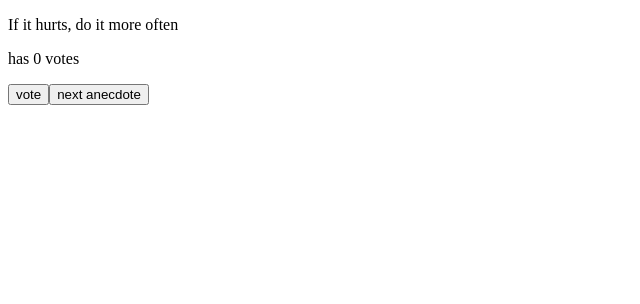
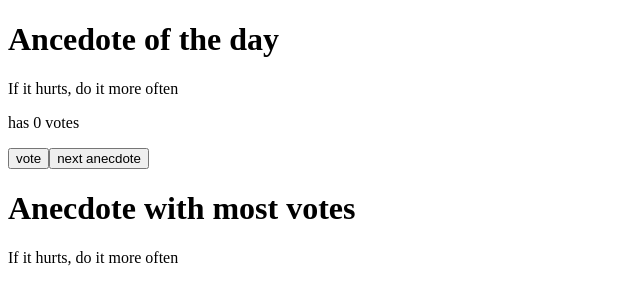
Before and after one commit to furquan-lp/fullstack_part1, a React (Create React App) app: page / in a window 1280 px wide. Shown: the top 304 px of the page, without its empty margins (0-640 px from the left). Built offline with nearby package versions, Linux system fonts and the light colour scheme.

Commit message:
1.14*: anecdotes step

```diff
--- a/src/App.js
+++ b/src/App.js
@@ -10,7 +10,7 @@ const App = () => {
     'Debugging is twice as hard as writing the code in the first place. Therefore, if you write the code as cleverly as possible, you are, by definition, not smart enough to debug it.',
     'Programming without an extremely heavy use of console.log is same as if a doctor would refuse to use x-rays or blood tests when diagnosing patients'
   ];
-  const [points, setPoints] = useState([0, 0, 0, 0, 0, 0]);
+  const [points, setPoints] = useState([0, 0, 0, 0, 0, 0, 0]); // last element stores the highest voted anecdote
   const [selected, setSelected] = useState(0);
 
   const nextAnecdote = () => {
@@ -21,6 +21,8 @@ const App = () => {
   const vote = () => {
     const pointsCopy = [...points];
     pointsCopy[selected] += 1;
+    if (pointsCopy[selected] > pointsCopy[pointsCopy[pointsCopy.length - 1]])
+      pointsCopy[pointsCopy.length - 1] = selected;
     setPoints(pointsCopy);
   };
 
@@ -28,10 +30,13 @@ const App = () => {
 
   return (
     <div>
+      <h1>Ancedote of the day</h1>
       <p>{anecdotes[selected]}</p>
       <p>has {points[selected]} votes</p>
       <button onClick={vote}>vote</button>
       <button onClick={nextAnecdote}>next anecdote</button>
+      <h1>Anecdote with most votes</h1>
+      {anecdotes[points[points.length - 1]]}
     </div>
   );
 };
```
